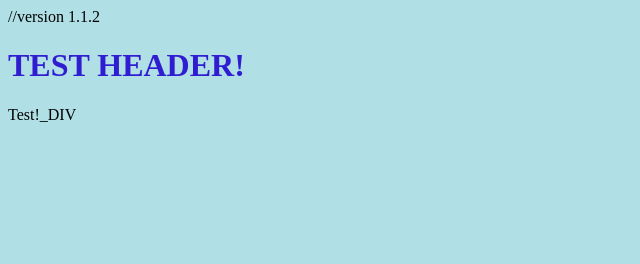
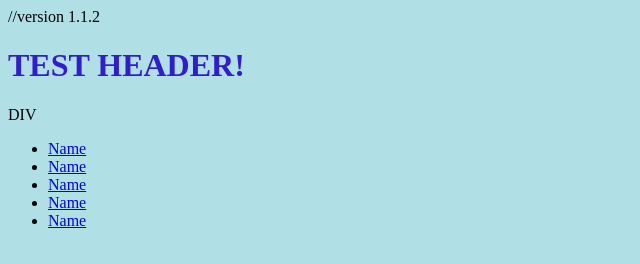
Before and after one commit to REDSKY87/Boilerplate_Repository, a website: page index.html in a window 1280 px wide. Shown: the whole page, without its empty margins (0-640 px from the left). Drawn offline with Linux system fonts and the light colour scheme.

Commit message:
Added a couple new lines to the template index.html

```diff
--- a/index.html
+++ b/index.html
@@ -11,7 +11,13 @@
 <body style="background-color:powderblue;">
   //version 1.1.2
   <h1 class="testclass" style="color:rgb(48, 28, 209);">TEST HEADER!</h1>
-  <div class="test">Test!_DIV</div>
-  <div class="test2"></div>
+  <div class="test">DIV</div>
+  <ul>
+    <li class="item1"><a href="https://www.google.com/">Name</a></li>
+    <li class="item2"><a href="https://www.google.com/">Name</a></li>
+    <li class="item3"><a href="https://www.google.com/">Name</a></li>
+    <li class="item4"><a href="https://www.google.com/">Name</a></li>
+    <li class="item5"><a href="https://www.google.com/">Name</a></li>
+  </ul>
 </body>
 </html>
```
